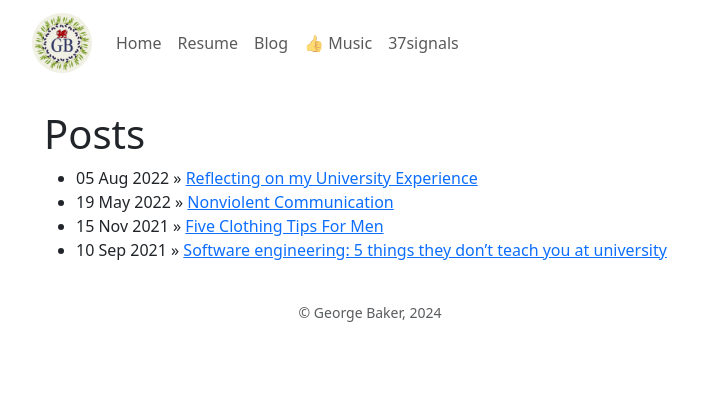
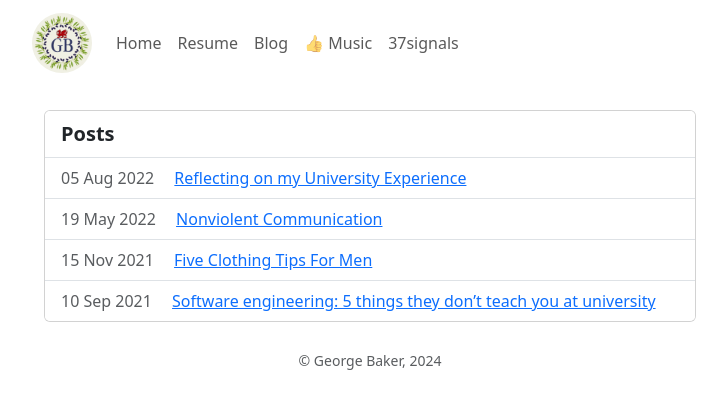
Before and after one commit to gsbaker/gsbaker.github.io, a Jekyll site: the page built from posts.html, in a window 1280 px wide. Shown: the top 409 px of the page, without its empty margins (270-997 px from the left). Built offline with Jekyll 4.4.1, drawn with Linux system fonts in a browser that asks for light colours.

Commit message:
Improve posts layout styling

```diff
--- a/posts.html
+++ b/posts.html
@@ -4,17 +4,18 @@ title: Posts
 ---
 
 <div class="container">
-  <header>
-    <h1>{{ page.title }}</h1>
-  </header>
-
   <div>
-    <ul>
+    <div class="card">
+    <ul class="list-group list-group-flush">
+      <li class="list-group-item fs-5 fw-bold">
+        Posts
+      </li>
       {% for post in site.posts %}
-        <li>
-          <span>{{ post.date | date_to_string }}</span> &raquo; <a href="{{ post.url }}">{{ post.title }}</a>
+        <li class="list-group-item">
+          <span class="text-muted me-3">{{ post.date | date_to_string }}</span> <a href="{{ post.url }}">{{ post.title }}</a>
         </li>
       {% endfor %}
     </ul>
+    </div>
   </div>
 </div>
```
